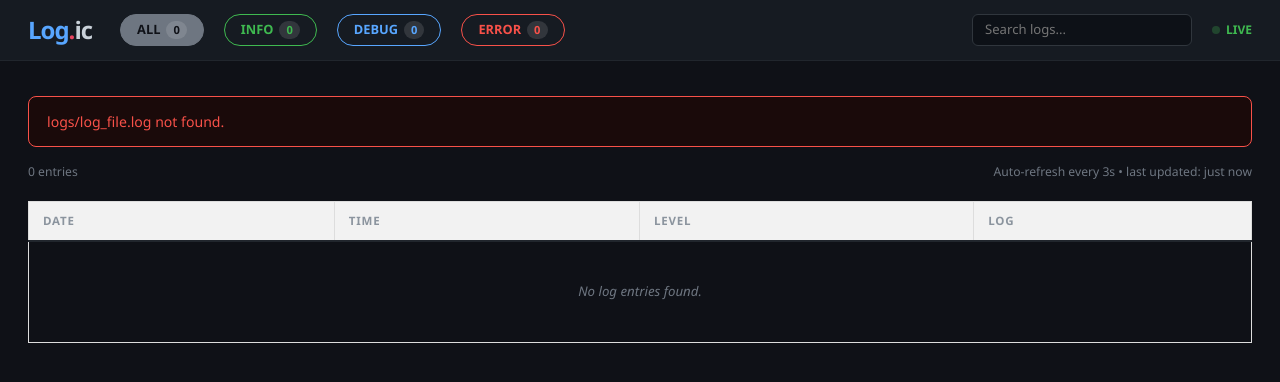
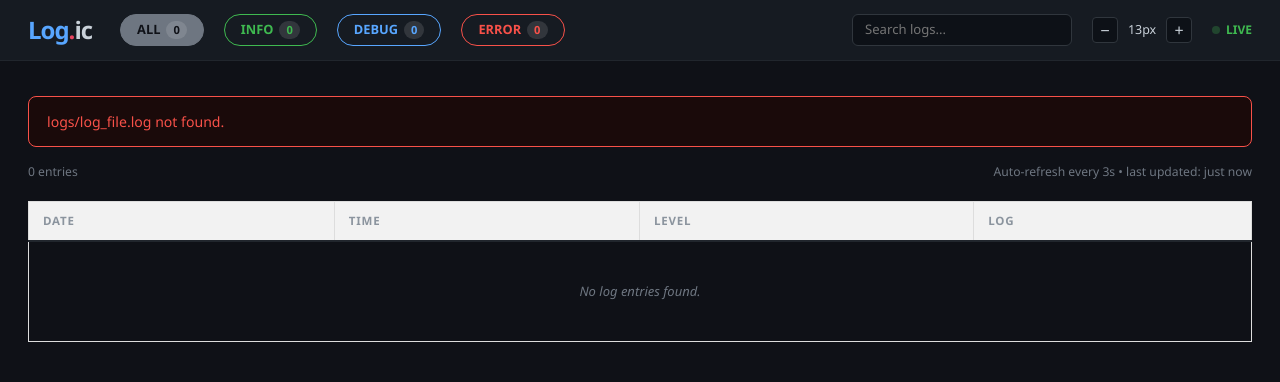
Before and after one commit to itachi9604/Log.ic, a Flask app: page / in a window 1280 px wide. Shown: the top 382 px of the page. Run offline with Flask 3, Linux system fonts and the light colour scheme; some libraries are stand-ins or nearby versions.

Commit message:
feat: add font size resize controls to log table UI
- Add +/- buttons in topbar to increase/decrease log font size
- Font size range: 10px to 24px, default 13px
- Current size displayed between buttons
- Persisted in localStorage across page refreshes

```diff
--- a/templates/logs.html
+++ b/templates/logs.html
@@ -51,6 +51,19 @@
         }
         .search-wrap input:focus { outline: none; border-color: #58a6ff; }
 
+        .font-size-wrap {
+            display: flex; align-items: center; gap: 8px;
+            font-size: 0.75rem; color: #6e7681; white-space: nowrap;
+        }
+        .font-size-wrap span { min-width: 32px; text-align: center; color: #c9d1d9; font-size: 0.78rem; }
+        .font-btn {
+            background: #0d1117; border: 1px solid #30363d; color: #c9d1d9;
+            border-radius: 4px; width: 26px; height: 26px; cursor: pointer;
+            font-size: 1rem; line-height: 1; display: flex; align-items: center;
+            justify-content: center; transition: border-color 0.15s;
+        }
+        .font-btn:hover { border-color: #58a6ff; color: #58a6ff; }
+
         .live-badge {
             display: flex; align-items: center; gap: 6px;
             font-size: 0.75rem; color: #3fb950; font-weight: 600; white-space: nowrap;
@@ -65,7 +78,7 @@
         .meta { font-size: 0.76rem; color: #6e7681; margin-bottom: 12px;
                 display: flex; justify-content: space-between; }
 
-        table { width: 100%; border-collapse: collapse; font-size: 0.83rem; }
+        table { width: 100%; border-collapse: collapse; font-size: var(--log-font-size, 0.83rem); }
         thead tr { background: #161b22; border-bottom: 2px solid #21262d; }
         thead th {
             padding: 10px 14px; text-align: left; color: #8b949e;
@@ -121,6 +134,13 @@
 
     <div class="search-wrap">
         <input type="search" id="logSearchInput" placeholder="Search logs...">
+    </div>
+
+    <!-- Font size control -->
+    <div class="font-size-wrap">
+        <button class="font-btn" onclick="changeFontSize(-1)" title="Decrease font size">−</button>
+        <span id="fontSizeLabel">13px</span>
+        <button class="font-btn" onclick="changeFontSize(1)" title="Increase font size">+</button>
     </div>
 
     <div class="live-badge" id="liveBadge">
@@ -276,6 +296,23 @@
         }
     }
 
+    // ── Font size ─────────────────────────────────────────────
+    const MIN_FONT = 10, MAX_FONT = 24;
+    let fontSize = parseInt(localStorage.getItem('logFontSize')) || 13;
+
+    function applyFontSize() {
+        document.documentElement.style.setProperty('--log-font-size', fontSize + 'px');
+        document.getElementById('fontSizeLabel').textContent = fontSize + 'px';
+        localStorage.setItem('logFontSize', fontSize);
+    }
+
+    function changeFontSize(delta) {
+        fontSize = Math.min(MAX_FONT, Math.max(MIN_FONT, fontSize + delta));
+        applyFontSize();
+    }
+
+    applyFontSize();
+
     setInterval(fetchLogs, 3000);
 </script>
 
```
